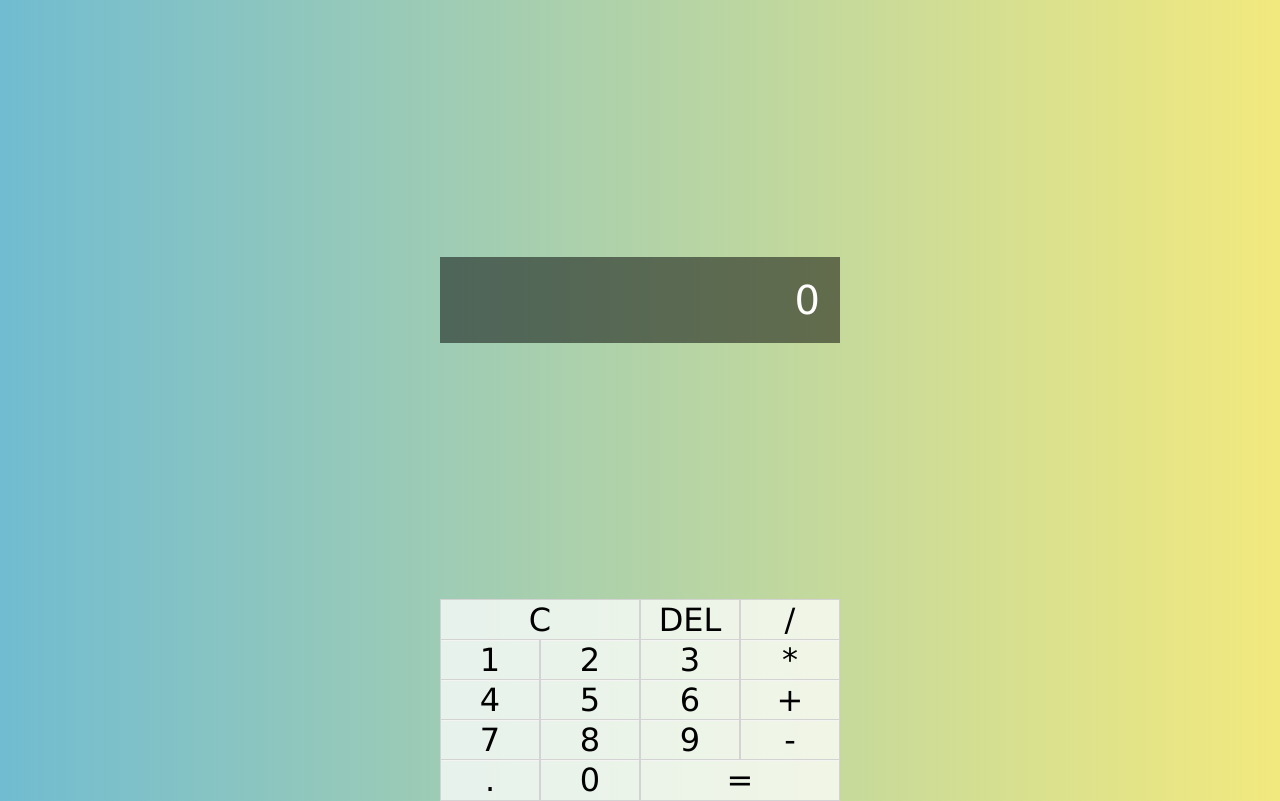
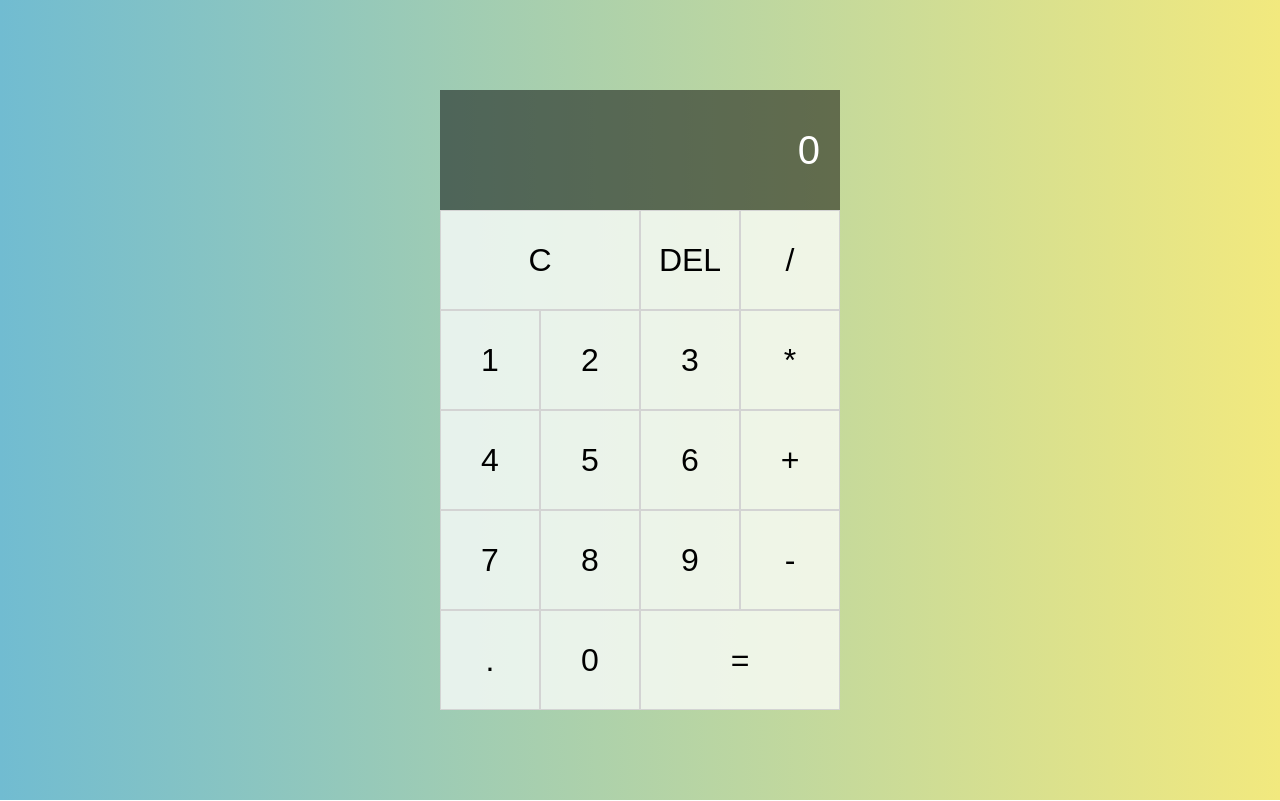
Before and after one commit to IfeomaNwobu/calculator, a plain HTML site: page index.html in a window 1280 px wide. Drawn offline with Linux system fonts and the light colour scheme.

Commit message:
fixed design bug

```diff
--- a/calculator.css
+++ b/calculator.css
@@ -1,6 +1,6 @@
 *, *::before, *::after {
     box-sizing: border-box;
-    font-family:Verdana, Geneva, Tahoma, sans-serif;
+    font-family:sans-serif;
     font-weight: normal;
 }
 
@@ -13,10 +13,10 @@ body {
 .container {
     display: grid;
     justify-content: center;
-    align-items: center;
+    align-content: center;
     min-height: 100vh;
     grid-template-columns: repeat(4, 100px);
-    grid-template-rows: minmax(120px, auto) repeat(5, 2.5rem);
+    grid-template-rows: minmax(120px, auto) repeat(5, 100px);
 }
 
 .container > button {
@@ -45,3 +45,4 @@ body {
     padding: 20px;
     color: white;
     font-size: 2.5rem;
+}
```
